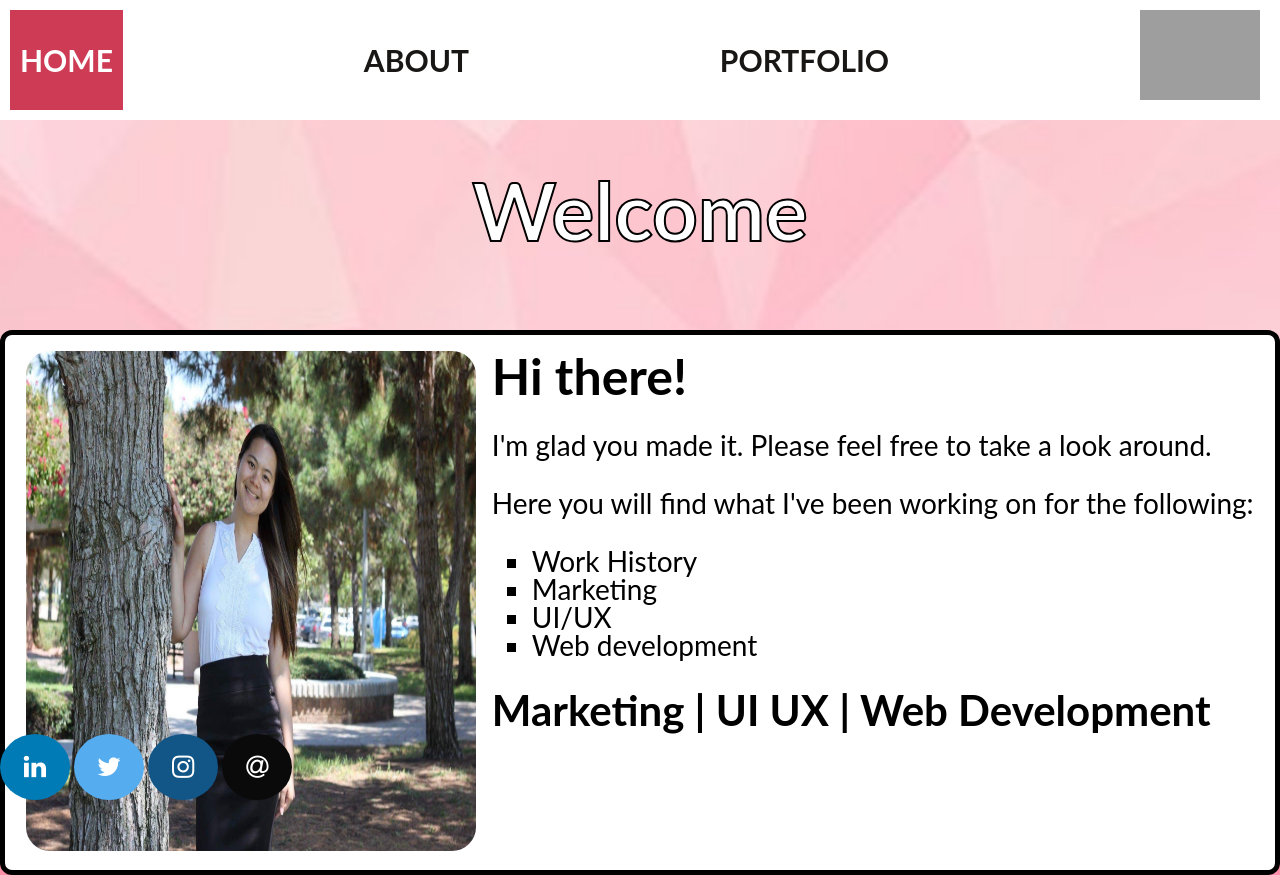
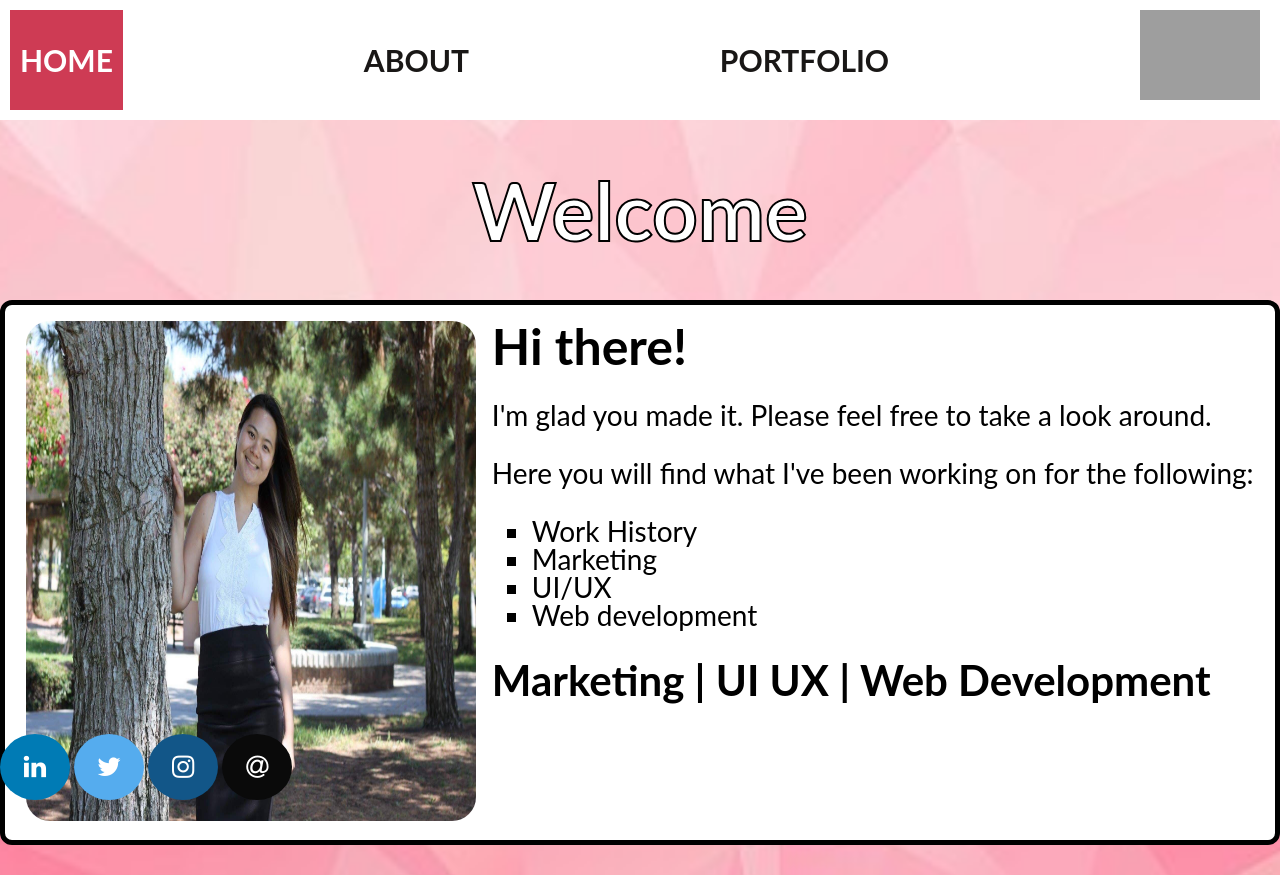
Before and after one commit to KCCodes13/Emerges-SFU-KC-Portfolio-FINAL, a plain HTML site: page index.html in a window 1280 px wide. Shown: the top 875 px of the page. Drawn offline with Linux system fonts and the light colour scheme; grey boxes are pictures that could not be loaded.

Commit message:
update home.css a little

```diff
--- a/home.css
+++ b/home.css
@@ -17,7 +17,7 @@
     background-color: white;
 
     max-width: 1300px;
-    margin: 80px auto;
+    margin: 50px auto;
     padding: 16px 16px;
 
     border-radius: 12px;
```
